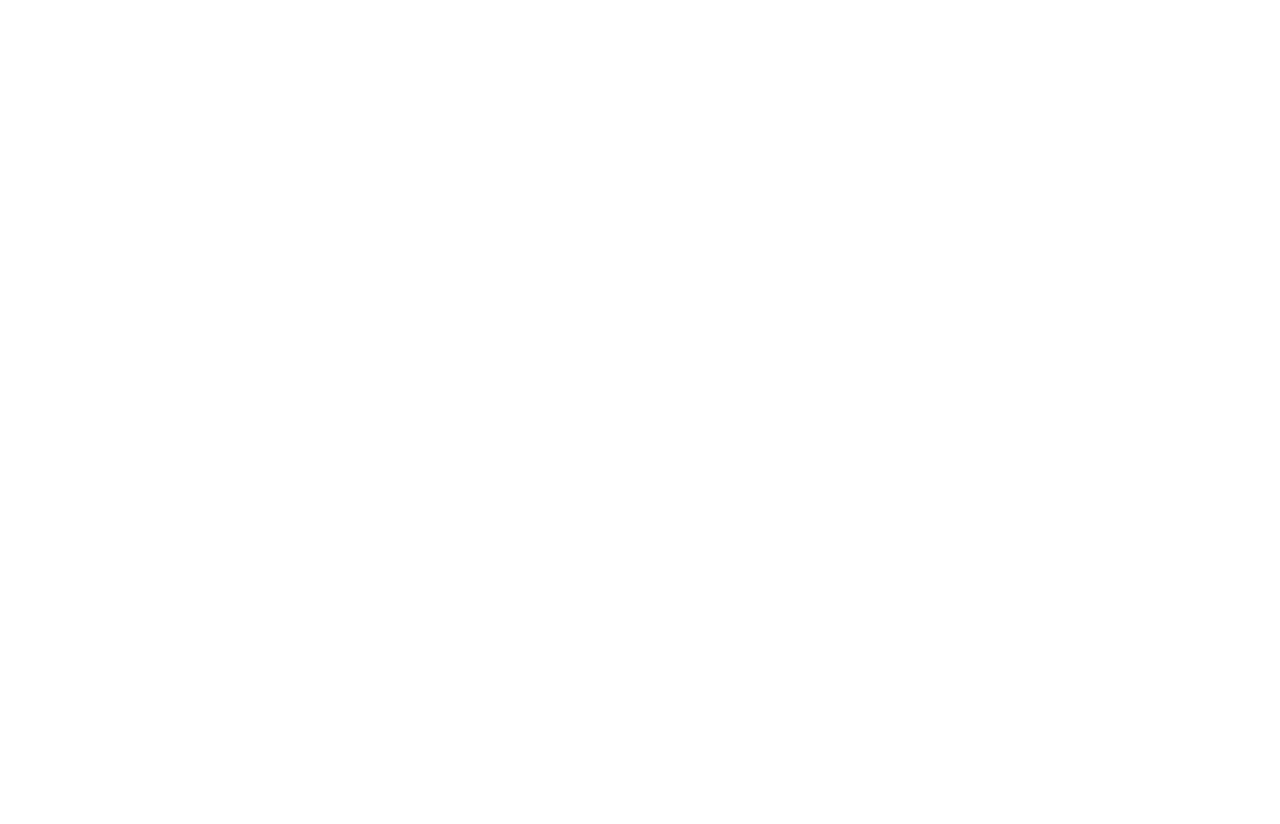
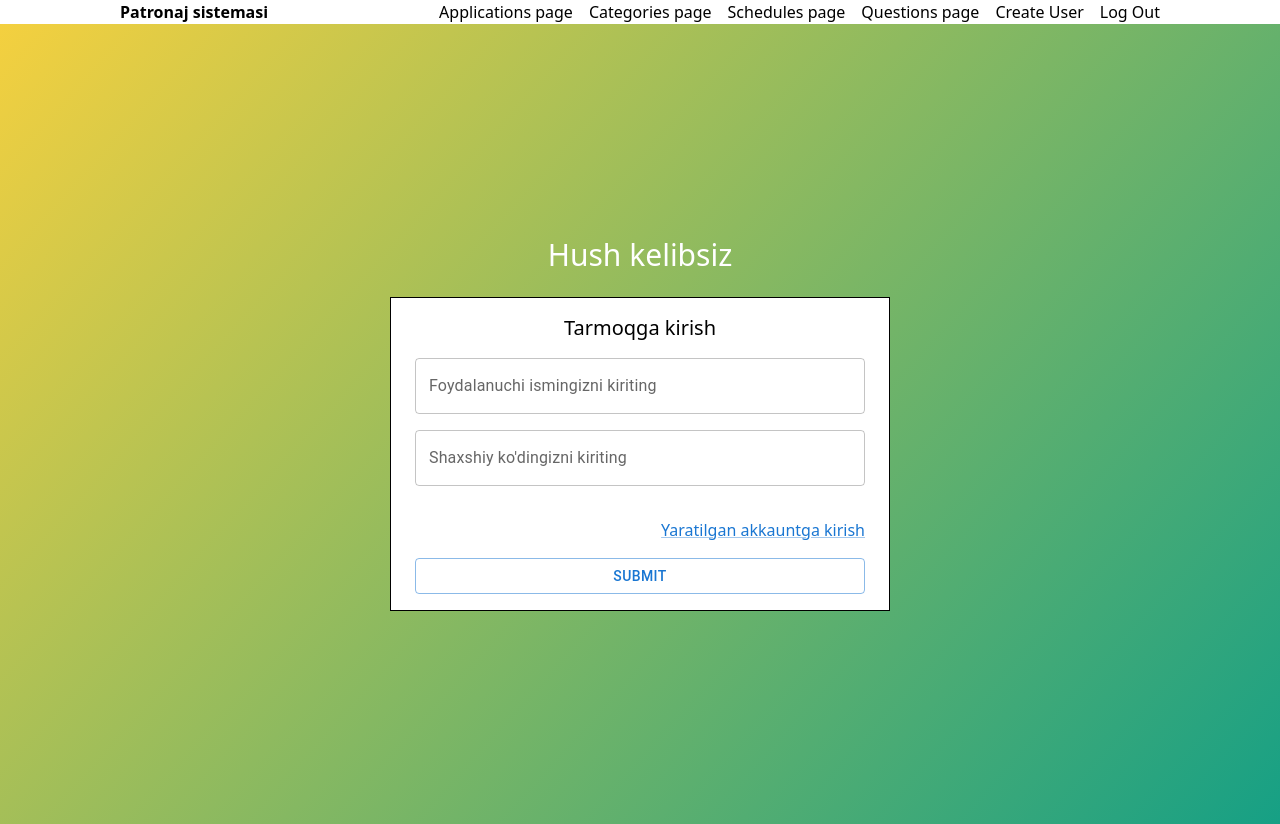
Before and after one commit to sultondev/patronage-system, a React (Vite) app: page /create-user in a window 1280 px wide. Before the commit this address had no page. Before the commit the page ends 800 px from the top, so only its background shows below. Built offline with nearby package versions, Linux system fonts and the light colour scheme; sample sign-in values are in the browser's storage.

Commit message:
some changes

```diff
--- a/src/components/App/App.component.tsx
+++ b/src/components/App/App.component.tsx
@@ -1,10 +1,31 @@
 import "./App.style.css";
 import Header from "../Header/Header.component";
+import { useRecoilState } from "recoil";
+import { authStatusStateData } from "../../recoil/atoms";
+import { useNavigate, Routes, Route } from "react-router-dom";
+import { useEffect } from "react";
+import CreateUser from "../Auth/CreateUser.component";
 
 const App = () => {
+  const navigate = useNavigate();
+
+  useEffect(() => {
+    const localAuthStatus = JSON.parse(
+      localStorage.getItem("access-token") || "false"
+    );
+    console.log(typeof localAuthStatus);
+    if (!localAuthStatus) {
+      navigate("/login");
+    }
+  }, []);
+
   return (
     <div className="app">
       <Header />
+      <Routes>
+        <Route path="create-user" element={<CreateUser />} />
+        {/* <Route path="create-user" element={<CreateUser />} /> */}
+      </Routes>
     </div>
   );
 };
--- /dev/null
+++ b/src/components/Auth/CreateUser.component.tsx
@@ -0,0 +1,94 @@
+import "./styles/CreateUser.style.css";
+import { useState } from "react";
+import { useFormik } from "formik";
+import axios from "axios";
+import { Button, Link, TextField } from "@mui/material";
+const CreateUser = () => {
+  const [token, setToken] = useState();
+  const [error, setError] = useState();
+  const [loading, setLoading] = useState(false);
+  const formik = useFormik({
+    initialValues: {
+      username: "",
+      password: "",
+      name: "",
+      surename: "",
+      role: "",
+      email: "",
+      phone: "",
+    },
+    onSubmit: (values) => {
+      axios
+        .post("https://patronage-system-uz.herokuapp.com/api/auth/login", {
+          username: values.username,
+          password: values.password,
+        })
+        .then(function (response) {
+          setToken(response.data.access_token);
+          setLoading(false);
+        })
+        .catch(function (error) {
+          console.log(error);
+        })
+        .finally(() => {
+          if (token) {
+            axios
+              .post(
+                "https://patronage-system-uz.herokuapp.com/api/auth/token/check",
+                {
+                  access_token: token,
+                }
+              )
+              .then(function (response) {
+                console.log(response);
+              });
+          }
+        });
+      alert(JSON.stringify(values, null, 2));
+    },
+  });
+
+  return (
+    <section className="createUser h-screen flex justify-center items-center">
+      <div className="container mx-auto flex justify-center flex-col gap-6 items-center">
+        <h1 className="text-3xl text-white">Hush kelibsiz</h1>
+
+        <form
+          onSubmit={formik.handleSubmit}
+          className="signIn-box border-[1px] border-black bg-white min-w-[500px] flex flex-col gap-4 items-center px-6 py-4"
+        >
+          <h2 className="text-xl">Tarmoqga kirish</h2>
+          <TextField
+            // html input attribute
+            id="username"
+            name="username"
+            type="text"
+            onChange={formik.handleChange}
+            value={formik.values.username}
+            // pass down to FormLabel as children
+            label="Foydalanuchi ismingizni kiriting"
+            fullWidth
+          />
+          <TextField
+            id="password"
+            name="password"
+            type="password"
+            onChange={formik.handleChange}
+            value={formik.values.password}
+            label="Shaxshiy ko'dingizni kiriting"
+            fullWidth
+          />
+          <div className="flex w-full justify-between mt-4">
+            <Link href="#"></Link>
+            <Link href="#">Yaratilgan akkauntga kirish</Link>
+          </div>
+          <Button variant="outlined" fullWidth type="submit">
+            Submit
+          </Button>
+        </form>
+      </div>
+    </section>
+  );
+};
+
+export default CreateUser;
--- a/src/components/Auth/SignIn.component.tsx
+++ b/src/components/Auth/SignIn.component.tsx
@@ -1,21 +1,45 @@
 import "./styles/SignIn.style.css";
 import { useFormik } from "formik";
 import { Button, Link, TextField } from "@mui/material";
+import { useNavigate } from "react-router-dom";
+import { useRecoilState } from "recoil";
+import { publicApi } from "../../config/axios.config";
 
 const SignIn = () => {
-  const formik = useFormik({
+  // const [user, setUser] = useRecoilState(userState);
+  const navigate = useNavigate();
+
+  const { isSubmitting, errors, ...formik } = useFormik({
     initialValues: {
       username: "",
       password: "",
     },
-    onSubmit: (values) => {
-      alert(JSON.stringify(values, null, 2));
+
+    onSubmit: async (values, { setErrors, setSubmitting }) => {
+      try {
+        const response = await publicApi.post("auth/login", {
+          username: values.username,
+          password: values.password,
+        });
+        if (response.data.access_token) {
+          navigate("/", {
+            replace: true,
+          });
+          // getUser -> set to Recoil -> redirect to / -> App (check user.authenticated) -> valid and let it go
+        }
+      } catch (error: any) {
+        setErrors({
+          password: "Invalid username or password",
+        });
+      } finally {
+        setSubmitting(false);
+      }
     },
   });
   return (
     <section className="signIn h-screen flex justify-center items-center">
       <div className="container mx-auto flex justify-center flex-col gap-6 items-center">
-        <h1 className="text-3xl text-white">Hush kelibsiz</h1>
+        <h1 className="text-3xl text-white">Xush kelibsiz</h1>
 
         <form
           onSubmit={formik.handleSubmit}
@@ -23,13 +47,11 @@ const SignIn = () => {
         >
           <h2 className="text-xl">Tarmoqga kirish</h2>
           <TextField
-            // html input attribute
             id="username"
             name="username"
             type="text"
             onChange={formik.handleChange}
             value={formik.values.username}
-            // pass down to FormLabel as children
             label="Foydalanuchi ismingizni kiriting"
             fullWidth
           />
@@ -39,14 +61,20 @@ const SignIn = () => {
             type="password"
             onChange={formik.handleChange}
             value={formik.values.password}
-            label="Shaxshiy ko'dingizni kiriting"
+            label="Shaxshiy kodingizni kiriting"
             fullWidth
           />
+          {errors.password && <p className="text-red-500">{errors.password}</p>}
           <div className="flex w-full justify-between mt-4">
             <Link href="#">Yangi foydalanuchi yaratish</Link>
             <Link href="#">Parolni esdan chiqardim</Link>
           </div>
-          <Button variant="outlined" fullWidth type="submit">
+          <Button
+            disabled={isSubmitting}
+            variant="outlined"
+            fullWidth
+            type="submit"
+          >
             Submit
           </Button>
         </form>
--- /dev/null
+++ b/src/components/Auth/styles/CreateUser.style.css
@@ -0,0 +1,4 @@
+.createUser {
+background-color: #F4D03F;
+background-image: linear-gradient(132deg, #F4D03F 0%, #16A085 100%);
+}
--- a/src/components/Header/Header.component.tsx
+++ b/src/components/Header/Header.component.tsx
@@ -1,7 +1,12 @@
+import NavBar from "../NavBar/NavBar.component";
+
 const Header = () => {
   return (
-    <header>
-      <h1 className="text-base">Patronage System</h1>
+    <header className="px-[120px]">
+      <div className="flex justify-between">
+        <h1 className="text-base font-bold text-2xl">Patronaj sistemasi</h1>
+        <NavBar />
+      </div>
     </header>
   );
 };
--- a/src/components/NavBar/NavBar.component.tsx
+++ b/src/components/NavBar/NavBar.component.tsx
@@ -1,14 +1,17 @@
+import { Link } from "react-router-dom";
+
 const NavBar = () => {
   return (
     <nav className="nav">
-      <ul className="nav-list">
-        <li className="nav-list__item">Log In</li>
+      <ul className="nav-list flex gap-4">
+        <li className="nav-list__item">Applications page</li>
         <li className="nav-list__item">Categories page</li>
         <li className="nav-list__item">Schedules page</li>
         <li className="nav-list__item">Questions page</li>
         <li className="nav-list__item">
-          Applications page
+          <Link to="create-user">Create User</Link>
         </li>
+        <li className="nav-list__item">Log Out</li>
       </ul>
     </nav>
   );
--- /dev/null
+++ b/src/config/axios.config.ts
@@ -0,0 +1,19 @@
+import axios, { AxiosRequestConfig } from "axios";
+
+const _BASE_CONFIG: AxiosRequestConfig = {
+  baseURL: "https://patronage-system-uz.herokuapp.com/api",
+  headers: {
+    "Content-Type": "application/json",
+  },
+};
+
+export const authProtectedApi = () =>
+  axios.create({
+    ..._BASE_CONFIG,
+    headers: {
+      ..._BASE_CONFIG.headers,
+      Authorization: `Bearer ${localStorage.getItem("token")}`,
+    },
+  });
+
+export const publicApi = axios.create({ ..._BASE_CONFIG });
--- a/src/main.tsx
+++ b/src/main.tsx
@@ -1,23 +1,17 @@
 import React from "react";
 import ReactDOM from "react-dom/client";
-import {
-  BrowserRouter,
-  Route,
-  Routes,
-} from "react-router-dom";
+import { BrowserRouter, Route, Routes } from "react-router-dom";
 import App from "./components/App/App.component";
 import "./index.css";
 import { RecoilRoot } from "recoil";
 import SignIn from "./components/Auth/SignIn.component";
 
-ReactDOM.createRoot(
-  document.getElementById("root")!
-).render(
+ReactDOM.createRoot(document.getElementById("root")!).render(
   <React.StrictMode>
     <BrowserRouter>
       <RecoilRoot>
         <Routes>
-          <Route path="/" element={<App />} />
+          <Route path="*" element={<App />} />
           <Route path="/login" element={<SignIn />} />
         </Routes>
       </RecoilRoot>
--- /dev/null
+++ b/src/recoil/atoms.ts
@@ -0,0 +1,19 @@
+import { atom } from "recoil";
+export const authStatusStateData = atom({
+  key: "authStatusStateData",
+  default: false,
+});
+
+export const userAtom = atom({
+  key: "userAtom",
+  default: {
+    id: null,
+    username: "",
+    name: "",
+    surname: "",
+    role: "",
+    phone: null,
+    createdAt: "",
+    updatedAt: "",
+  },
+});
--- /dev/null
+++ b/src/typing/enums/Role.enum.ts
@@ -0,0 +1,5 @@
+export enum Roles {
+  SUPERUSER = "SUPERUSER",
+  MODERATOR = "MODERATOR",
+  EMPLOYEE = "EMPLOYEE",
+}
```
Also changed, not shown: src/hooks/useUser.hook.ts (added, +28 -0 lines), src/typing/types/CreateUserType.type.ts (added, +11 -0 lines).
